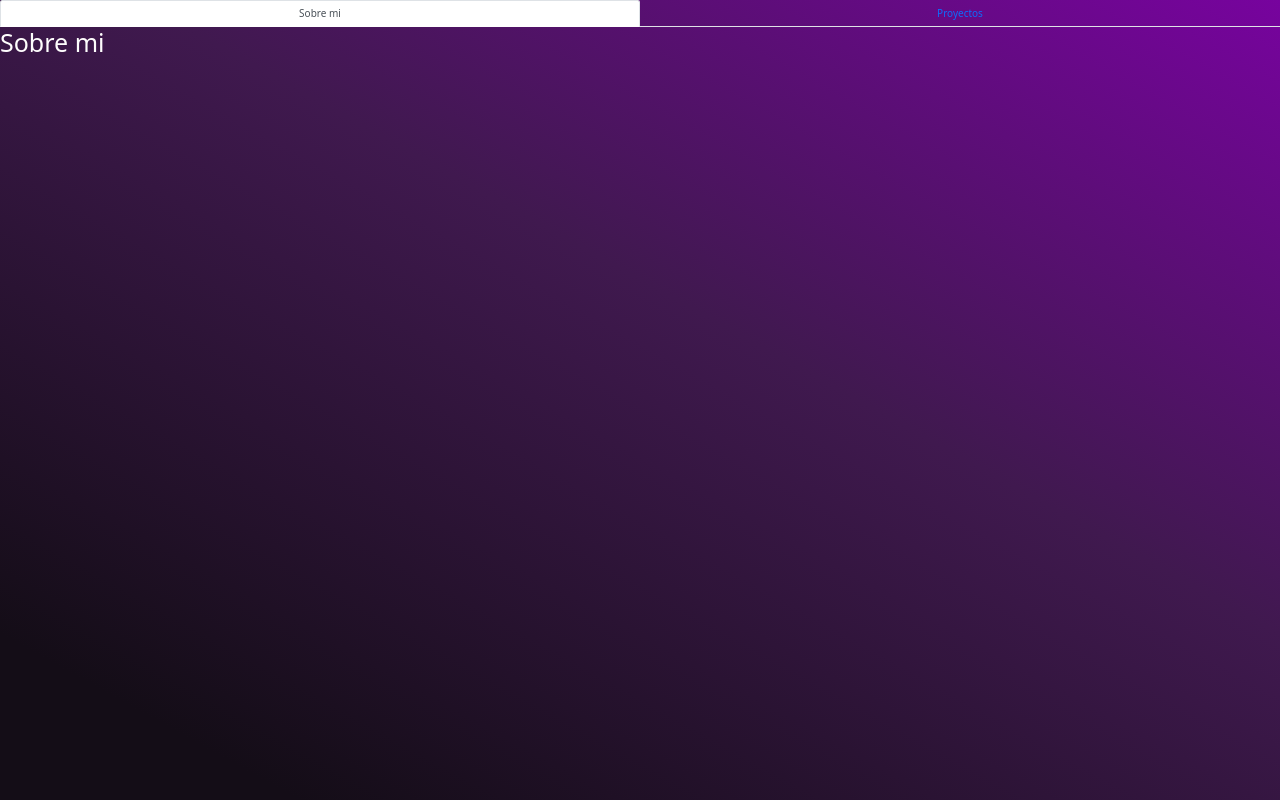
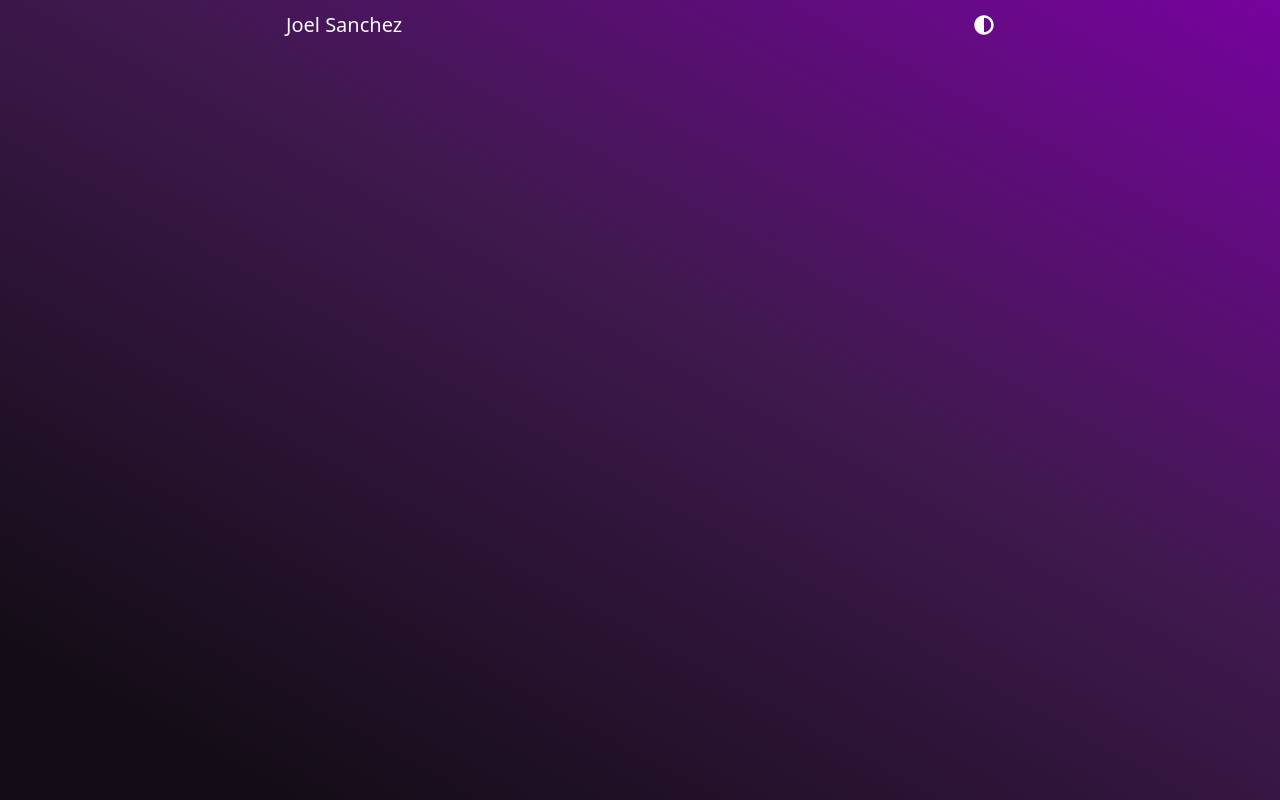
Before and after one commit to JoelSanchez01/Portafolio, a React app: page / in a window 1280 px wide. Built offline with nearby package versions, Linux system fonts and the light colour scheme.

Commit message:
se agrego el header

```diff
--- a/src/App.jsx
+++ b/src/App.jsx
@@ -1,12 +1,15 @@
+import React from "react";
 import "./assets/styles/App.css";
-import NavBar from "./components/NavBar";
+import Header from "./components/Header";
 
-function App() {
-  return (
-    <div id="app">
-      <NavBar />
-    </div>
-  );
+class App extends React.Component {
+  render() {
+    return (
+      <div id="app">
+        <Header />
+      </div>
+    );
+  }
 }
 
 export default App;
--- /dev/null
+++ b/src/assets/styles/Header.css
@@ -0,0 +1,22 @@
+.Header {
+  display: flex;
+  justify-content: space-around;
+  align-items: center;
+  text-align: center;
+  margin-top: 10px;
+  font-size: 2rem;
+}
+
+p {
+  margin: 0;
+}
+
+.darkmodeB {
+  background: transparent;
+  border: none;
+  color: var(--main-white);
+}
+
+.darkmodeB:hover {
+  color: #aaaaaa;
+}
--- /dev/null
+++ b/src/components/Header.jsx
@@ -0,0 +1,14 @@
+import "../assets/styles/Header.css";
+
+const Header = () => {
+  return (
+    <div className="Header">
+      <p>Joel Sanchez</p>
+      <button className="darkmodeB">
+        <i class="fas fa-adjust"></i>
+      </button>
+    </div>
+  );
+};
+
+export default Header;
```
